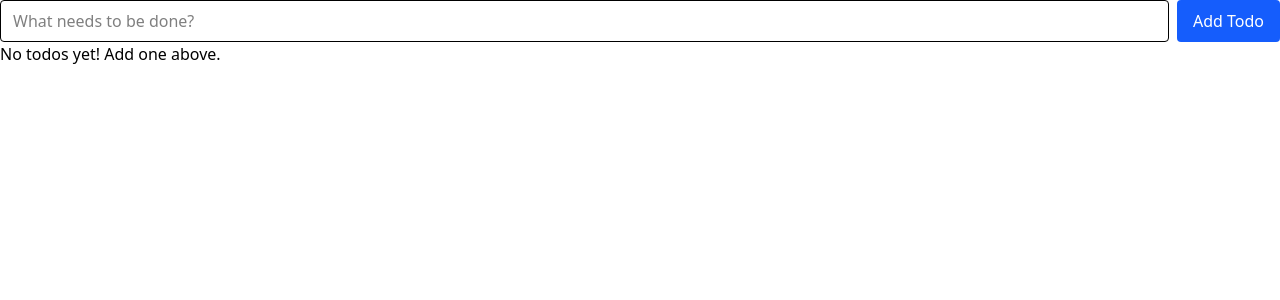
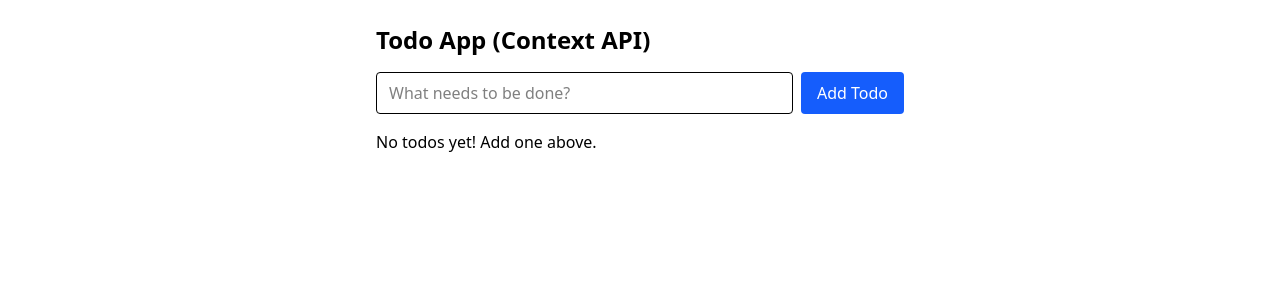
Before and after one commit to kdotsin/lab10.3-todo-app, a React (Vite) app: page / in a window 1280 px wide. Shown: the top 300 px of the page. Built offline with nearby package versions, Linux system fonts and the light colour scheme.

Commit message:
added some tailwind features

```diff
--- a/src/App.tsx
+++ b/src/App.tsx
@@ -1,15 +1,12 @@
-import { TodoInput } from "./components/TodoInput";
-import { TodoList } from "./components/TodoList";
-import { useTodos } from "./context/TodoContext";
+import { TodoInput } from './components/TodoInput';
+import { TodoList } from './components/TodoList';
 
-function App() {
-  const { todos } = useTodos();
+export default function App() {
   return (
-    <div>
+    <div className="mx-auto max-w-xl space-y-4 p-6">
+      <h1 className="text-2xl font-bold">Todo App (Context API)</h1>
       <TodoInput />
       <TodoList />
     </div>
   );
 }
-
-export default App;
```
